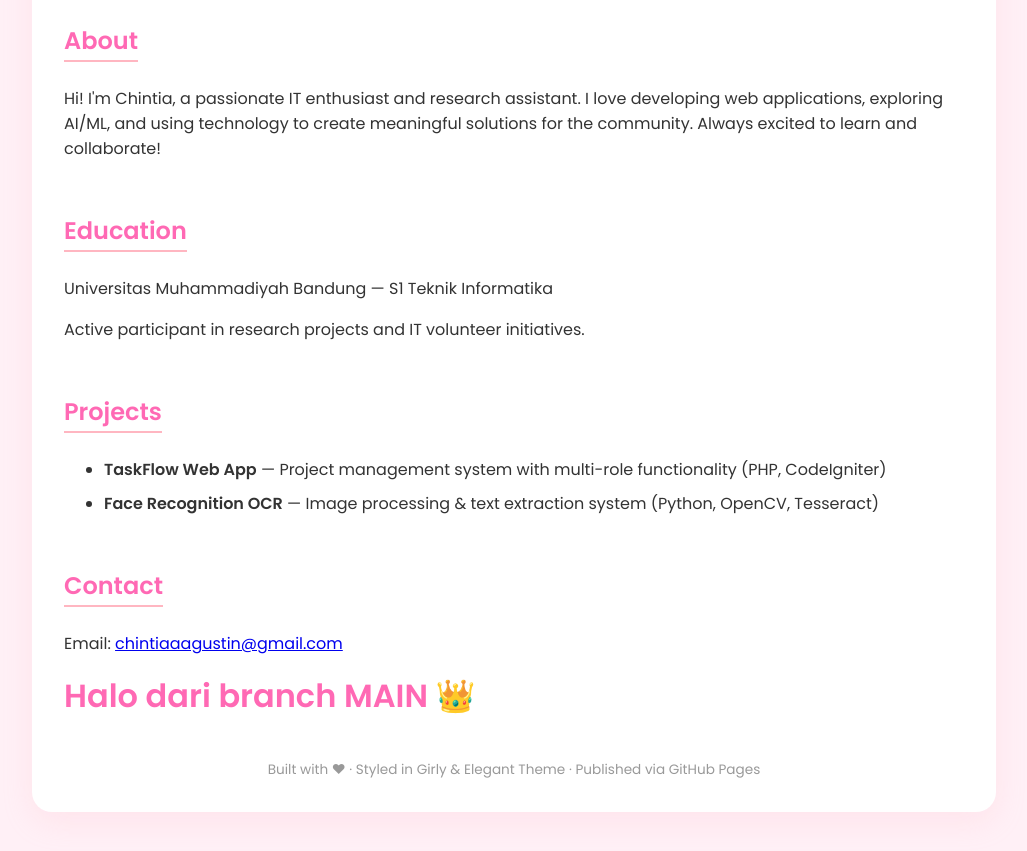
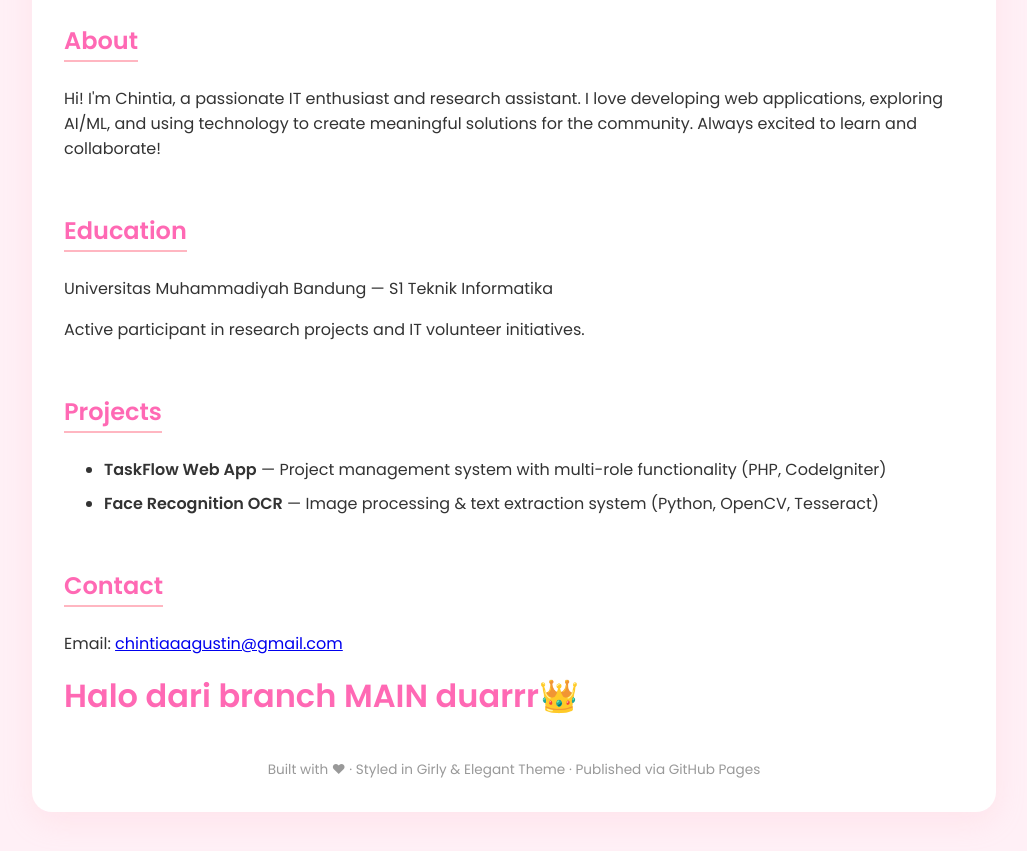
Before and after one commit to ChintiaAgustin/MyProfile, a plain HTML site: page index.html in a window 1280 px wide. Shown: the part 263-1114 px from the top of the page, without its empty margins (126-1153 px from the left). Drawn offline with Linux system fonts and the light colour scheme.

Commit message:
change duarr

```diff
--- a/index.html
+++ b/index.html
@@ -160,7 +160,7 @@
             <p>Email: <a href="mailto:chintiaaagustin@gmail.com ">chintiaaagustin@gmail.com</a></p>
         </section>
 
-        <h1>Halo dari branch MAIN 👑</h1>
+        <h1>Halo dari branch MAIN duarrr👑</h1>
 
         <footer>
             Built with ♥ · Styled in Girly & Elegant Theme · Published via GitHub Pages
```
